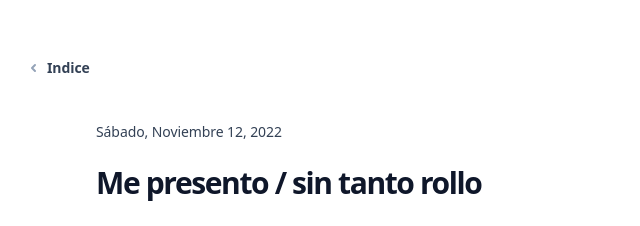
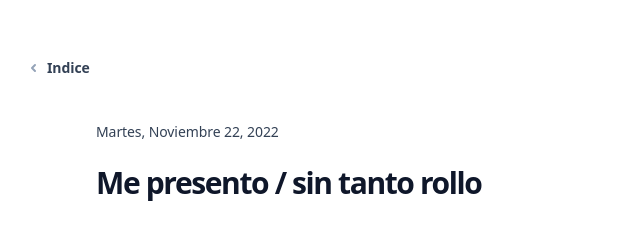
Before and after one commit to marombeltran/marombeltran.github.io, a website: page blog/greeting.html in a window 1280 px wide. Shown: the top 226 px of the page, 160-800 px from the left. Drawn offline with Linux system fonts and the light colour scheme; a web font is replaced by a local one.

Commit message:
Fix - date

```diff
--- a/blog/greeting.html
+++ b/blog/greeting.html
@@ -30,7 +30,7 @@
                                 <dl>
                                     <dt class="sr-only">Date</dt>
                                     <dd class="absolute top-0 inset-x-0 text-slate-700 dark:text-slate-400">
-                                        <time datetime="2022-11-12T15:30:00.000Z">Sábado, Noviembre 12, 2022</time>
+                                        <time datetime="2022-11-22T15:30:00.000Z">Martes, Noviembre 22, 2022</time>
                                     </dd>
                                 </dl>
                             </div>
```
